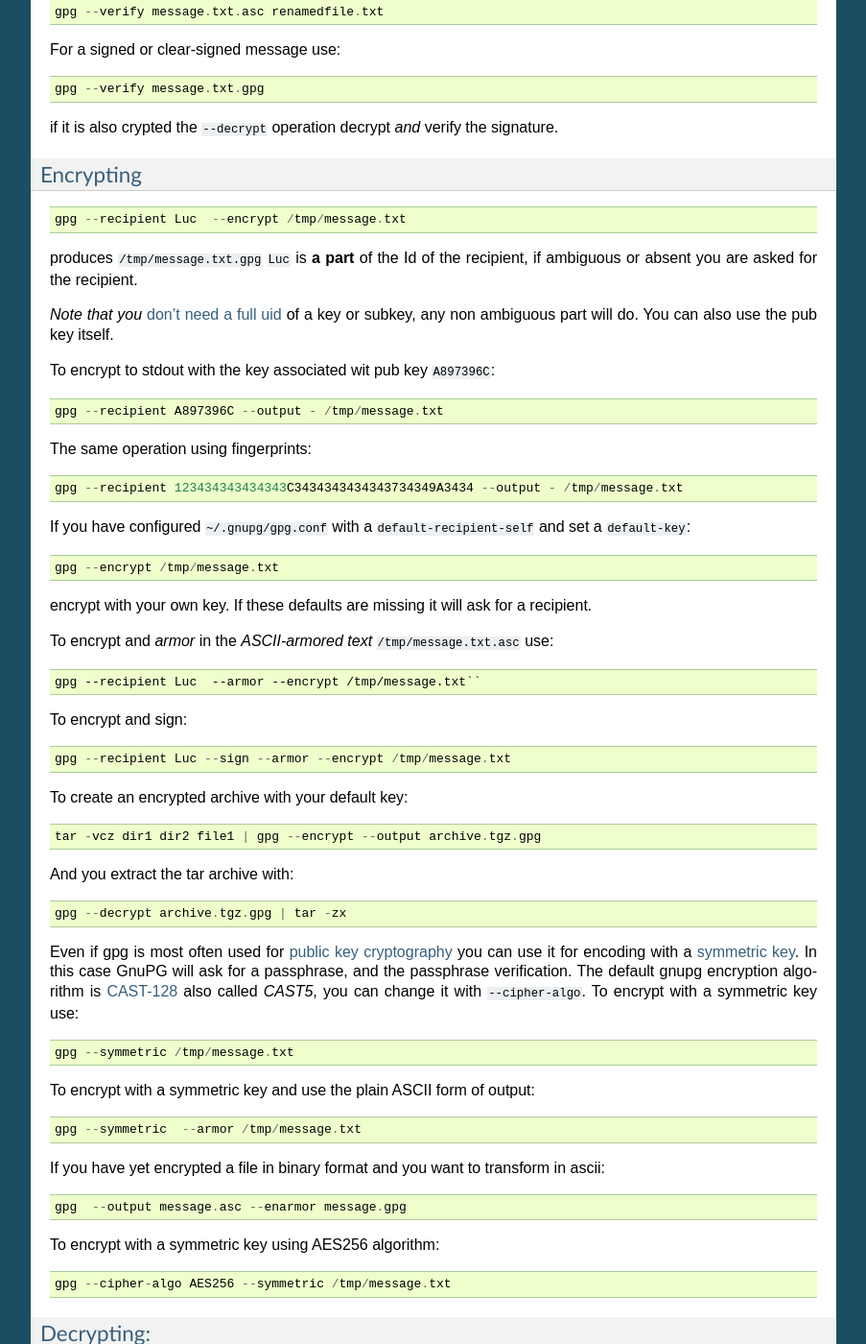
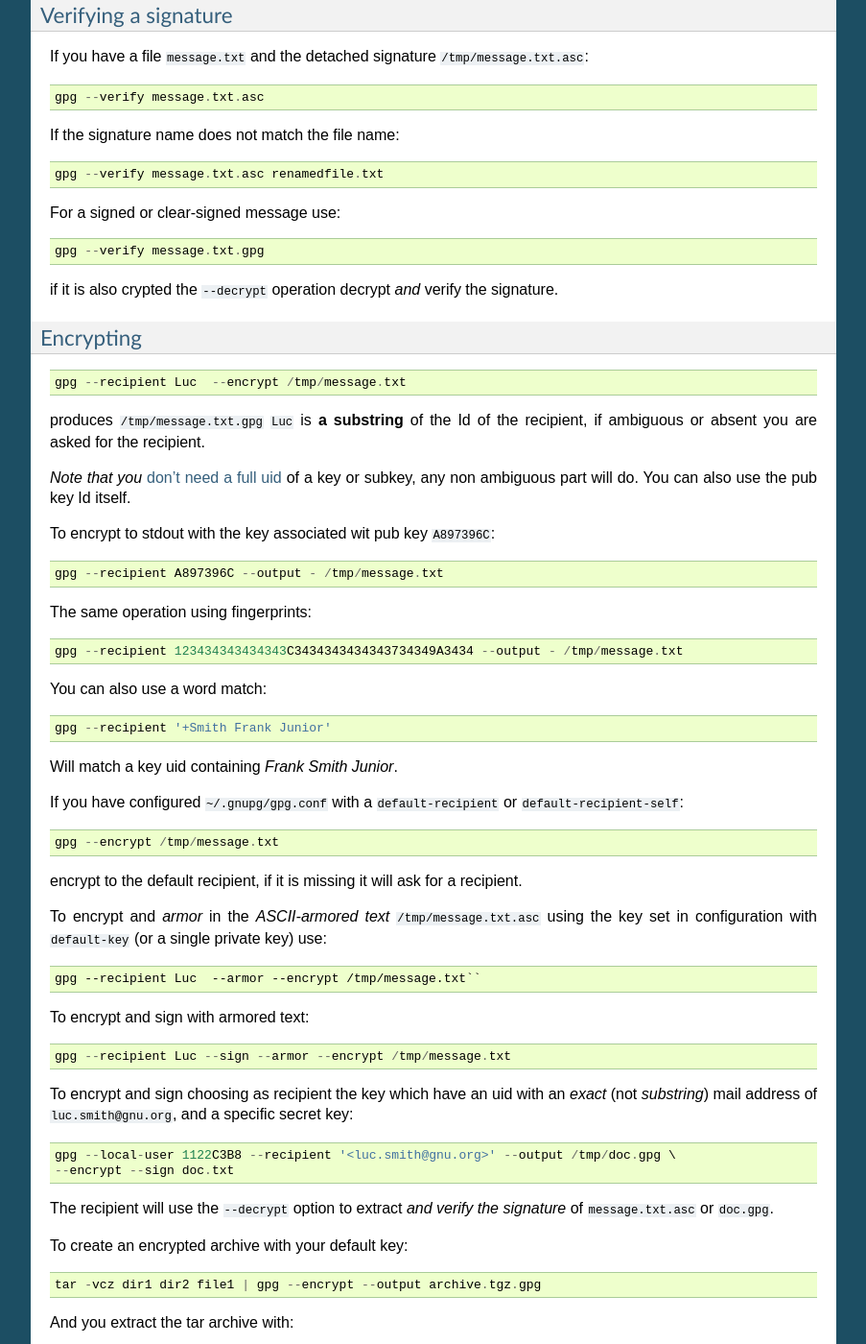
Before and after one commit to marczz/unix_memo, a Sphinx documentation site: the page built from source/gnupg.rst, in a window 1280 px wide and 1400 px high, scrolled down 1548 px. Shown: the whole window at 96% size, without its empty margins (198-1101 px from the left). Built offline with Sphinx 7.4.7, drawn with Linux system fonts in a browser that asks for light colours; the version number could not be read and is left out; some of the changed text lies outside the part shown.

Commit message:
source/gnupg.rst: More operations.

```diff
--- a/source/gnupg.rst
+++ b/source/gnupg.rst
@@ -49,13 +49,22 @@
 
 signing
 ~~~~~~~
-
+To sign with your default key:
 ::
 
     gpg --sign message.txt
 
 in this case the result ``message.txt.gpg`` is compressed and not
 legible.
+
+If you want to use an other private key
+::
+
+    gpg -u 1234ABC8 message.txt
+    gpg -u 'gnu corp. inc'  message.txt
+
+Here the string *'gnu corp. inc'* is a unique substring in the
+private key uids.
 
 To make a clear signature::
 
@@ -68,6 +77,7 @@
 now a detached and ascii armored signature in ``/tmp/message.txt.asc``::
 
     gpg --detach-sign --armor /tmp/message.txt
+
 
 
 Verifying a signature
@@ -97,13 +107,13 @@
 
     gpg --recipient Luc  --encrypt /tmp/message.txt
 
-produces ``/tmp/message.txt.gpg`` ``Luc`` is **a part** of the Id of the
+produces ``/tmp/message.txt.gpg`` ``Luc`` is **a substring** of the Id of the
 recipient, if ambiguous or absent you are asked for the recipient.
 
 *Note that you* `don't need a full uid
 <http://www.gnupg.org/documentation/manuals/gnupg/Specify-a-User-ID.html>`_
 of a key or subkey, any non ambiguous part will do. You can also use
-the pub key itself.
+the pub key Id itself.
 
 To encrypt to stdout with the key associated wit pub key
 ``A897396C``::
@@ -114,23 +124,41 @@
 
     gpg --recipient 123434343434343C3434343434343734349A3434 --output - /tmp/message.txt
 
+You can also use a word match::
+
+    gpg --recipient '+Smith Frank Junior'
+
+Will match a key uid containing *Frank Smith Junior*.
+
 If you have configured ``~/.gnupg/gpg.conf`` with a
-``default-recipient-self`` and set a ``default-key``::
+``default-recipient`` or ``default-recipient-self``::
 
     gpg --encrypt /tmp/message.txt
 
-encrypt with your own key. If these defaults are missing it will
+encrypt to the default recipient, if it is missing it will
 ask for a recipient.
 
 To encrypt and *armor* in the *ASCII-armored text*
-``/tmp/message.txt.asc`` use::
+``/tmp/message.txt.asc`` using the key set in configuration with
+``default-key`` (or a single private key) use::
 
     gpg --recipient Luc  --armor --encrypt /tmp/message.txt``
 
-To encrypt and sign::
+To encrypt and sign with armored text::
 
     gpg --recipient Luc --sign --armor --encrypt /tmp/message.txt
 
+
+To encrypt and sign choosing as recipient the key which have an uid
+with an *exact* (not *substring*) mail address of
+``luc.smith@gnu.org``, and a specific secret key::
+
+
+    gpg --local-user 1122C3B8 --recipient '<luc.smith@gnu.org>' --output /tmp/doc.gpg \
+    --encrypt --sign doc.txt
+
+The recipient will use the ``--decrypt`` option to extract
+*and verify the signature* of ``message.txt.asc`` or ``doc.gpg``.
 
 To create an encrypted archive with your default key::
 
@@ -467,6 +495,22 @@
 -  `Weblog for dkg: HOWTO prep for migration off of SHA-1 in
    OpenPGP <http://www.debian-administration.org/users/dkg/weblog/48>`_
 
+To summarize the process:
+
+-   Create a new key, using 2048-bit RSA
+-   Generate revocation certificate for the new key
+-   Add necessary uids
+-   Sign your new key with your old one.
+-   Revoke no longer used uid from the old key.
+-   If all uid are to be revoked, create a new one specifying
+    *in the comment*, that the other key is to be used now.
+-   Publish both keys.
+-   Ask trusted people that use and certificated the old key to
+    certificate the new one.
+-   Issue a new certification for users keys that you certified with
+    the old key, and are still current.
+
+
 GPG tools
 ~~~~~~~~~
 -   `GnuPg Helper Tools
```
